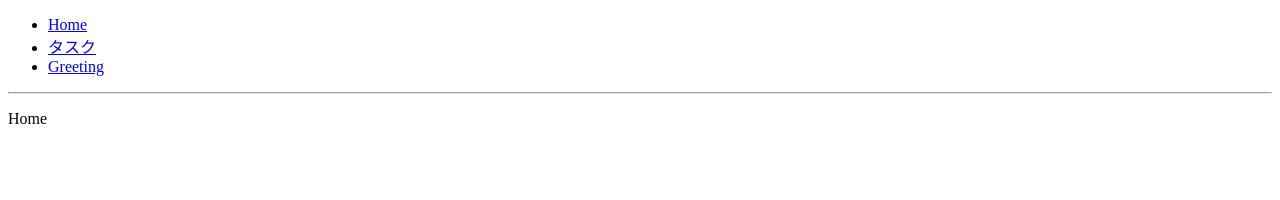
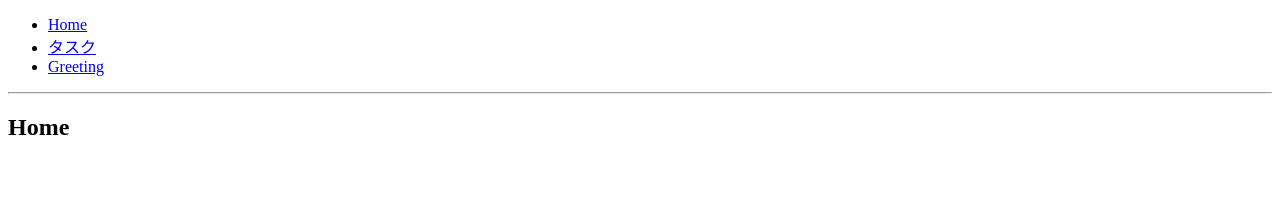
Before and after one commit to azufb/react-express-app, a React (Create React App) app: page / in a window 1280 px wide. Shown: the top 200 px of the page. Built offline with nearby package versions, Linux system fonts and the light colour scheme.

Commit message:
PageTitleコンポーネントを使って各ページタイトルを実装

```diff
--- a/src/pages/Home/HomeIndex.tsx
+++ b/src/pages/Home/HomeIndex.tsx
@@ -1,7 +1,9 @@
+import PageTitle from '../../components/PageTitle';
+
 const HomeIndex = () => {
   return (
     <div>
-      <p>Home</p>
+      <PageTitle pageTitle='Home' />
     </div>
   );
 };
--- a/src/pages/greeting/GreetingIndex.tsx
+++ b/src/pages/greeting/GreetingIndex.tsx
@@ -1,11 +1,13 @@
 import { useQuery } from '@apollo/client';
 import { GET_GREETING } from '../../ts/gql';
+import PageTitle from '../../components/PageTitle';
 
 const GreetingIndex = () => {
   const { loading, error, data } = useQuery(GET_GREETING);
 
   return (
     <div>
+      <PageTitle pageTitle='Greeting' />
       {loading && <p>Loading...</p>}
       {!loading && (
         <>
--- a/src/pages/tasks/TasksIndex.tsx
+++ b/src/pages/tasks/TasksIndex.tsx
@@ -1,10 +1,11 @@
+import PageTitle from '../../components/PageTitle';
 import InputForm from './components/InputForm';
 import TaskList from './components/TaskList';
 
 const TasksIndex = () => {
   return (
     <div>
-      <p>タスク管理</p>
+      <PageTitle pageTitle='タスク管理' />
       <InputForm />
       <TaskList />
     </div>
```
